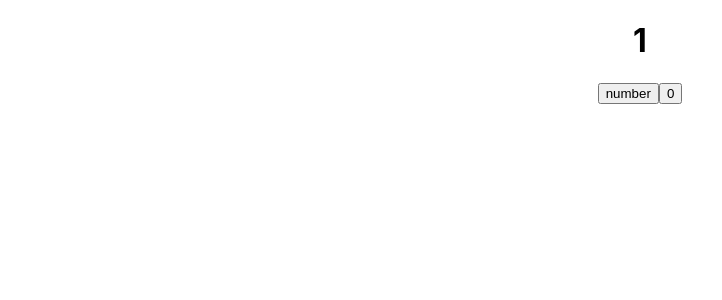
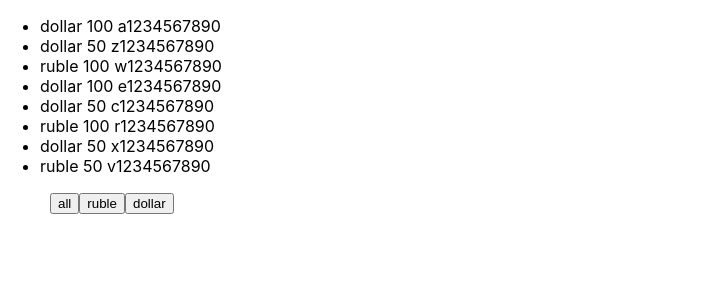
Before and after one commit to Mikstat90/microtasks, a React (Create React App) app: page / in a window 1280 px wide. Shown: the top 300 px of the page, without its empty margins (0-722 px from the left). Built offline with nearby package versions, Linux system fonts and the light colour scheme.

Commit message:
new commit

```diff
--- a/src/App.css
+++ b/src/App.css
@@ -1,10 +1,10 @@
-.App {
+/*.App {*/
+/*  text-align: center;*/
+/*}*/
+
+/*div {
   text-align: center;
-}
-
-div {
-  text-align: center;
-}
+}*/
 
 .App-logo {
   height: 40vmin;
--- a/src/App.tsx
+++ b/src/App.tsx
@@ -37,9 +37,9 @@ function App() {
     }*/
 
     //let a = 1
-    let[a, setA] = useState(1)
+    /*let[a, setA] = useState(1)
 
-    const onClickHandler = () => {
+    const onClickHandler1 = () => {
         setA(++a)
         console.log(a)
     }
@@ -47,10 +47,33 @@ function App() {
     const onClickHandler2 = () => {
         setA(0)
         console.log(a)
+    }*/
+
+    const [money, setMoney] = useState([
+        {banknote: 'dollar', nominal: 100, number: 'a1234567890'},
+        {banknote: 'dollar', nominal: 50, number: 'z1234567890'},
+        {banknote: 'ruble', nominal: 100, number: 'w1234567890'},
+        {banknote: 'dollar', nominal: 100, number: 'e1234567890'},
+        {banknote: 'dollar', nominal: 50, number: 'c1234567890'},
+        {banknote: 'ruble', nominal: 100, number: 'r1234567890'},
+        {banknote: 'dollar', nominal: 50, number: 'x1234567890'},
+        {banknote: 'ruble', nominal: 50, number: 'v1234567890'},
+    ])
+
+    let currentMoney = money
+
+    const onClickFilterHandler = (name: string) => {
+        if (name==='dollar') {
+            currentMoney = money.filter((filteredMoney) => filteredMoney.banknote === 'dollar')
+        } else if (name==='ruble') {
+            currentMoney = money.filter((filteredMoney) => filteredMoney.banknote === 'ruble')
+        } else if (name==='all') {
+            currentMoney = money.filter((filteredMoney) => filteredMoney.banknote === 'all')
+        }
     }
 
     return (
-        <div>
+        <>
             {/*<button onClick={(event)=>{console.log("Hello")}}>MyYoutubeChanel-1</button>*/}
             {/*<button onClick={myFirstSubscriber}>MyYoutubeChanel-1</button>*/}
             {/*<button onClick={() => onClickHandler('Dima')}>MyYoutubeChanel-1</button>
@@ -60,10 +83,27 @@ function App() {
             <Button name={'YouTubeChanel-2'} callBack={() => Button2Foo('Im Mira', 6)}/>
             <Button name={'YouTubeChanel-3'} callBack={Button3Foo}/>*/}
 
-            <h1>{a}</h1>
-            <button onClick={onClickHandler}>number</button>
-            <button onClick={onClickHandler2}>0</button>
-        </div>
+            {/*<h1>{a}</h1>
+            <button onClick={onClickHandler1}>number</button>
+            <button onClick={onClickHandler2}>0</button>*/}
+            <ul>
+                {currentMoney.map((objectFromMoneyArr, index) => {
+                    return (
+                        <li key={index}>
+                            <span>{objectFromMoneyArr.banknote}</span>
+                            <span> {objectFromMoneyArr.nominal}</span>
+                            <span> {objectFromMoneyArr.number}</span>
+                        </li>
+                    )
+                })}
+            </ul>
+
+            <div style={{marginLeft: '50px'}}>
+                <button onClick={() => onClickFilterHandler('all')}>all</button>
+                <button onClick={() => onClickFilterHandler('ruble')}>ruble</button>
+                <button onClick={() => onClickFilterHandler('dollar')}>dollar</button>
+            </div>
+        </>
     );
 }
 
```
